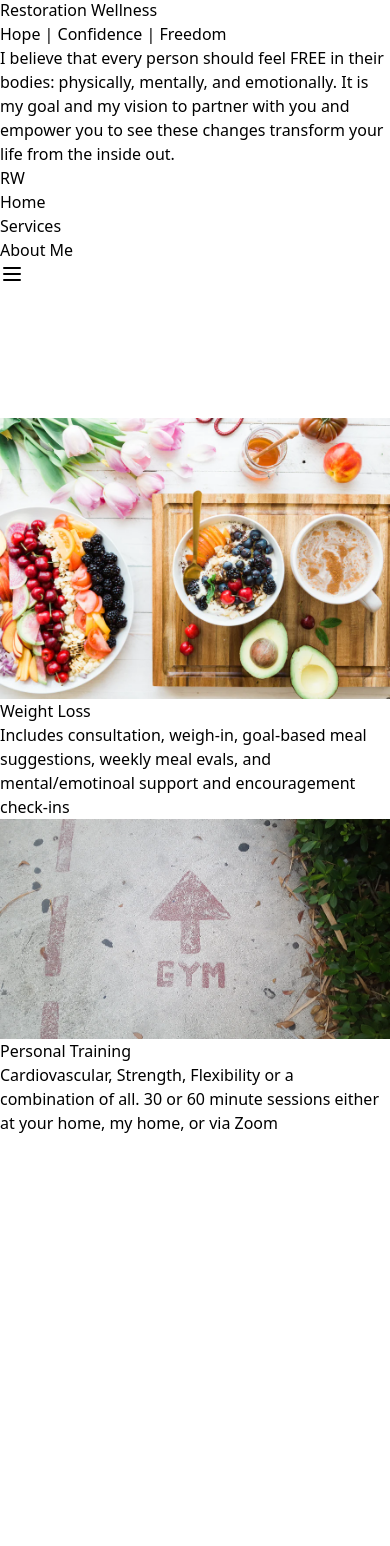
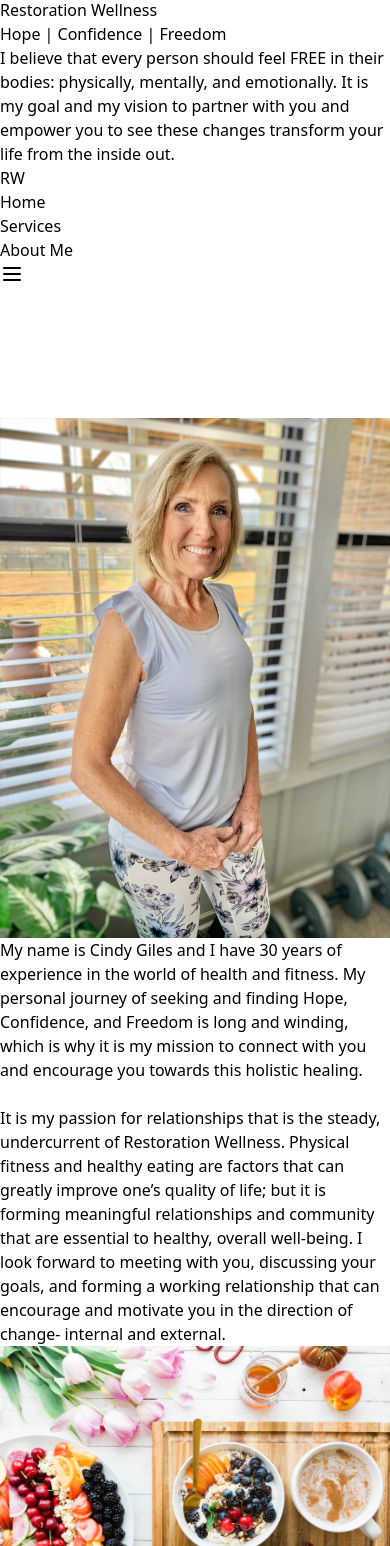
Before and after one commit to zsievers/restorationwellness, a React (Create React App) app: page / in a window 390 px wide. Shown: the part 262-1808 px from the top of the page. Before the commit the page ends 1397 px from the top, so only its background shows below. Built offline with nearby package versions, Linux system fonts and the light colour scheme; what @material-tailwind/react would draw is missing.

Commit message:
added about me section

```diff
--- a/src/App.js
+++ b/src/App.js
@@ -1,6 +1,7 @@
 import Navbar from "./components/Navbar";
 import Header from "./components/Header";
 import Services from "./components/Services";
+import About_Me from "./components/About_Me";
 import "./index.css";
 
 export default function App() {
@@ -8,6 +9,7 @@ export default function App() {
     <>
       <Header />
       <Navbar />
+      <About_Me />
       <Services />
     </>
   );
--- /dev/null
+++ b/src/components/About_Me.js
@@ -0,0 +1,33 @@
+import headshot from "../images/cindy.JPG";
+
+export default function About_Me() {
+  return (
+    <div className="p-10 grid grid-cols-1 md:grid-cols-2 gap-5">
+      <div className="px-2 py-1">
+        <img
+          src={headshot}
+          alt=""
+          className="h-full w-auto object-cover rounded-full"
+        />
+      </div>
+      <div className="rounded overflow-hidden px-6 py-4">
+        <p className="text-md md:text-base lg:text-2xl">
+          My name is Cindy Giles and I have 30 years of experience in the world
+          of health and fitness. My personal journey of seeking and finding
+          Hope, Confidence, and Freedom is long and winding, which is why it is
+          my mission to connect with you and encourage you towards this holistic
+          healing.
+          <br />
+          <br />
+          It is my passion for relationships that is the steady, undercurrent of
+          Restoration Wellness. Physical fitness and healthy eating are factors
+          that can greatly improve one’s quality of life; but it is forming
+          meaningful relationships and community that are essential to healthy,
+          overall well-being. I look forward to meeting with you, discussing
+          your goals, and forming a working relationship that can encourage and
+          motivate you in the direction of change- internal and external.
+        </p>
+      </div>
+    </div>
+  );
+}
```
